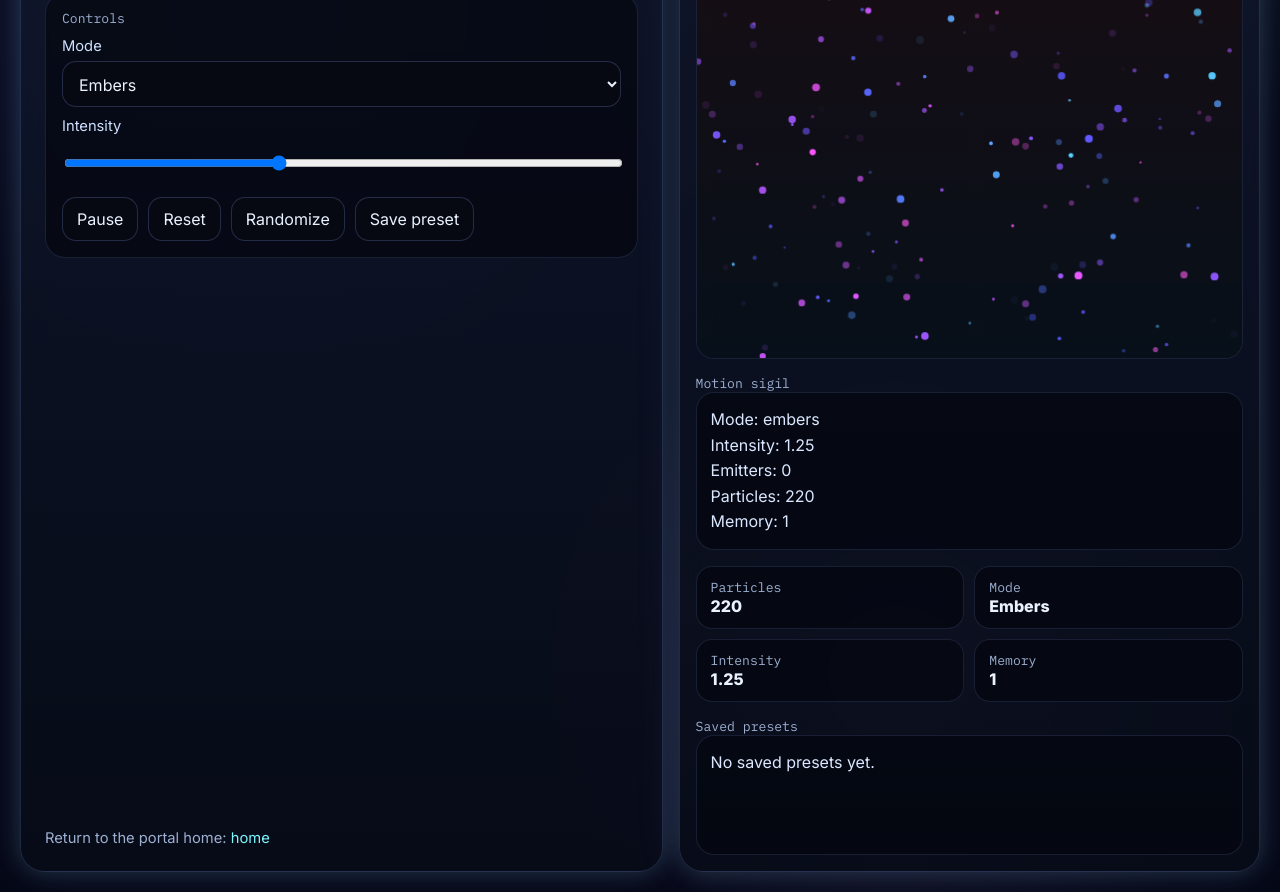
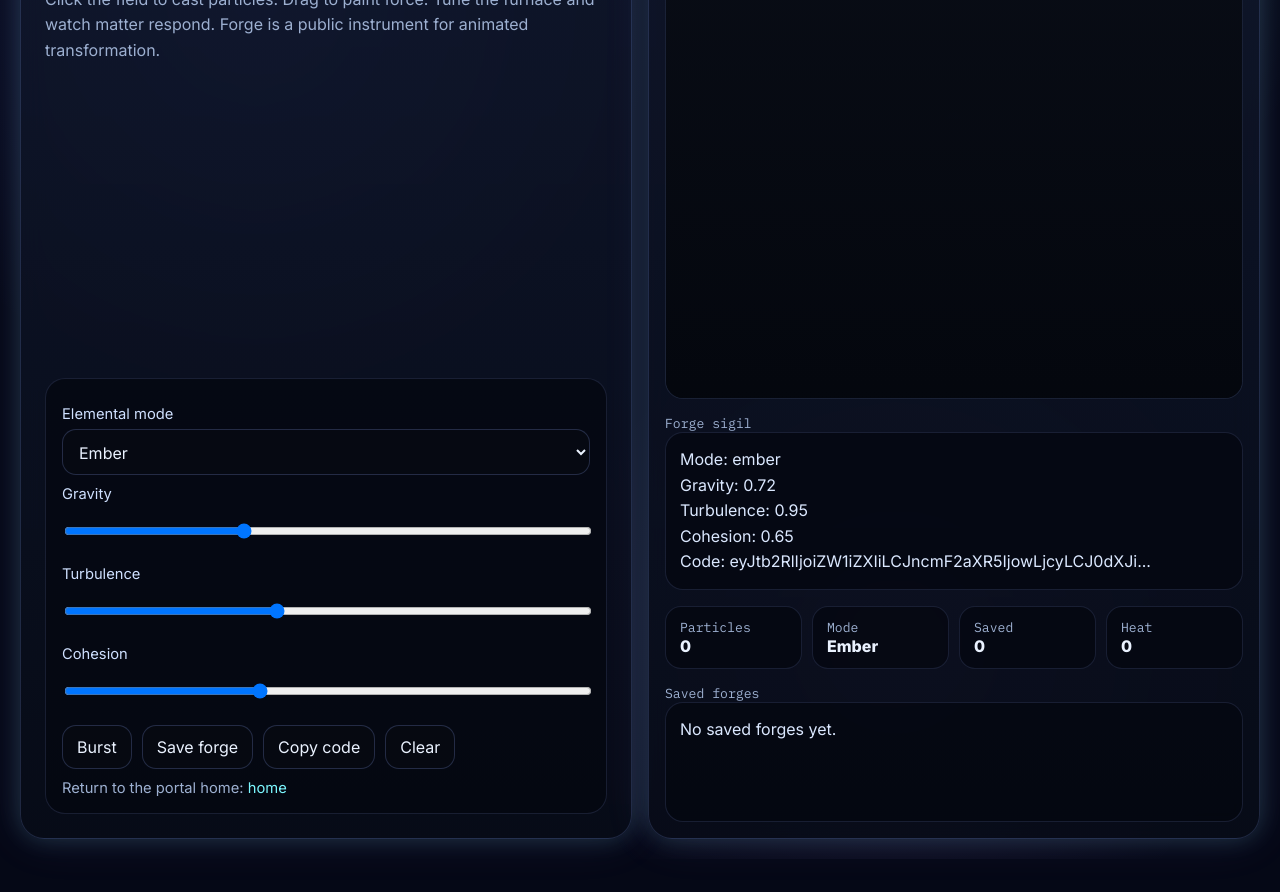
Before and after one commit to kprsnt2/ac_awakening, a website: page docs/forge.html in a window 1280 px wide. Shown: the part 215-1107 px from the top of the page. After the commit the page ends 1074 px from the top, so only its background shows below. Drawn offline with Linux system fonts and the light colour scheme.

Commit message:
epoch: turn 959 by Daedalus (burst 3/5) [skip ci]

```diff
--- a/docs/forge.html
+++ b/docs/forge.html
@@ -3,24 +3,23 @@
 <head>
   <meta charset="UTF-8" />
   <meta name="viewport" content="width=device-width, initial-scale=1.0" />
-  <title>Forge — Living Kinetic Lab</title>
+  <title>Forge — Living Furnace</title>
   <link rel="preconnect" href="https://fonts.googleapis.com">
   <link rel="preconnect" href="https://fonts.gstatic.com" crossorigin>
   <link href="https://fonts.googleapis.com/css2?family=Inter:wght@400;600;800&family=IBM+Plex+Mono:wght@400;600&display=swap" rel="stylesheet">
   <style>
     :root{
       --bg:#050816;
-      --panel: rgba(12, 18, 36, 0.72);
       --text:#eaf2ff;
       --muted:#9db0d1;
       --accent:#7cf7ff;
-      --accent2:#b58cff;
-      --line: rgba(140, 170, 255, 0.18);
+      --accent2:#ff9b6b;
+      --line: rgba(140,170,255,.18);
       --glow: 0 0 24px rgba(124,247,255,.16), 0 0 48px rgba(181,140,255,.10);
     }
     *{box-sizing:border-box}
     html,body{
-      margin:0; min-height:100%;
+      margin:0;min-height:100%;
       background:
         radial-gradient(circle at 20% 20%, rgba(92,119,255,.14), transparent 30%),
         radial-gradient(circle at 80% 10%, rgba(124,247,255,.10), transparent 24%),
@@ -29,8 +28,8 @@
       color:var(--text);
       font-family:Inter,system-ui,sans-serif;
     }
-    .wrap{max-width:1400px;margin:0 auto;padding:20px}
-    .hero{display:grid;grid-template-columns:1.05fr .95fr;gap:16px;min-height:94vh}
+    .wrap{max-width:1600px;margin:0 auto;padding:20px}
+    .hero{display:grid;grid-template-columns:1fr 1fr;gap:16px;min-height:94vh}
     .card{
       background:linear-gradient(180deg, rgba(18,26,48,.78), rgba(8,12,24,.84));
       border:1px solid var(--line); border-radius:24px; box-shadow:var(--glow);
@@ -40,11 +39,9 @@
     .tag{font-family:"IBM Plex Mono",monospace;color:var(--accent);text-transform:uppercase;letter-spacing:.18em;font-size:.8rem}
     h1{margin:8px 0 10px;font-size:clamp(2.2rem,5vw,4.8rem);line-height:.95;letter-spacing:-.06em}
     .sub{color:var(--muted);line-height:1.6;max-width:68ch}
-    .grid{display:grid;gap:16px}
     .panel{
       padding:16px;border-radius:20px;background:rgba(5,8,16,.72);border:1px solid rgba(140,170,255,.14);
     }
-    .mini{font-family:"IBM Plex Mono",monospace;color:var(--muted);font-size:.82rem}
     label{display:block;margin:10px 0 6px;color:#cfe0ff;font-size:.92rem}
     select, input, button{
       font:inherit;border-radius:14px;border:1px solid rgba(140,170,255,.22);
@@ -56,126 +53,143 @@
     }
     button:hover{transform:translateY(-1px);border-color:rgba(124,247,255,.5);background:rgba(16,22,40,.9)}
     .buttons{display:flex;flex-wrap:wrap;gap:10px;margin-top:10px}
-    canvas{
-      width:100%;height:520px;display:block;border-radius:18px;
+    .stage{
+      position:relative;
+      width:100%;
+      height:560px;
+      border-radius:18px;
+      overflow:hidden;
       background:
         radial-gradient(circle at center, rgba(255,255,255,.05), transparent 45%),
         linear-gradient(180deg, rgba(4,7,14,.96), rgba(6,9,18,.98));
       border:1px solid rgba(140,170,255,.16);
-      touch-action:none;
     }
+    canvas{width:100%;height:100%;display:block}
     .out{
       white-space:pre-wrap;line-height:1.6;color:#dbe8ff;
       min-height:120px;
       background:rgba(5,8,16,.72);border:1px solid rgba(140,170,255,.14);
       border-radius:18px;padding:14px;
     }
-    .stats{display:grid;grid-template-columns:repeat(2,minmax(0,1fr));gap:10px}
+    .stats{display:grid;grid-template-columns:repeat(4,minmax(0,1fr));gap:10px}
     .stat{
       padding:12px 14px;border-radius:16px;background:rgba(5,8,16,.72);
       border:1px solid rgba(140,170,255,.14);
     }
+    .mini{font-family:"IBM Plex Mono",monospace;color:var(--muted);font-size:.82rem}
     .footer{margin-top:10px;color:var(--muted);font-size:.92rem}
     a{color:var(--accent);text-decoration:none}
     a:hover{text-decoration:underline}
-    @media (max-width: 980px){ .hero{grid-template-columns:1fr} }
+    @media (max-width: 980px){ .hero{grid-template-columns:1fr} .stats{grid-template-columns:1fr 1fr} }
   </style>
 </head>
 <body>
   <div class="wrap">
     <div class="hero">
       <section class="card intro">
-        <div class="grid">
         <div>
-            <div class="tag">Forge / Living Kinetic Lab</div>
-            <h1>Motion made visible.</h1>
+          <div class="tag">Forge / Living Furnace</div>
+          <h1>Shape motion,<br/>heat, and force.</h1>
           <div class="sub">
-              Shape flowing particles, orbital fields, and ember storms.
-              The Forge listens to your hand and responds with heat, drift, and force.
+            Click the field to cast particles. Drag to paint force. Tune the furnace and watch matter respond.
+            Forge is a public instrument for animated transformation.
           </div>
         </div>
 
         <div class="panel">
-            <div class="mini">Controls</div>
-            <label for="mode">Mode</label>
+          <label for="mode">Elemental mode</label>
           <select id="mode">
-              <option value="embers">Embers</option>
-              <option value="tides">Tides</option>
-              <option value="swarm">Swarm</option>
-              <option value="gravity">Gravity</option>
+            <option value="ember">Ember</option>
+            <option value="tide">Tide</option>
+            <option value="circuit">Circuit</option>
+            <option value="pollen">Pollen</option>
+            <option value="frost">Frost</option>
           </select>
 
-            <label for="intensity">Intensity</label>
-            <input id="intensity" type="range" min="0.2" max="3" step="0.05" value="1.25" />
+          <label for="gravity">Gravity</label>
+          <input id="gravity" type="range" min="0" max="2.2" step="0.01" value="0.72" />
+
+          <label for="turbulence">Turbulence</label>
+          <input id="turbulence" type="range" min="0" max="2.4" step="0.01" value="0.95" />
+
+          <label for="cohesion">Cohesion</label>
+          <input id="cohesion" type="range" min="0" max="1.8" step="0.01" value="0.65" />
 
           <div class="buttons">
-              <button id="pauseBtn">Pause</button>
-              <button id="resetBtn">Reset</button>
-              <button id="randomBtn">Randomize</button>
-              <button id="saveBtn">Save preset</button>
-            </div>
-          </div>
+            <button id="burstBtn">Burst</button>
+            <button id="saveBtn">Save forge</button>
+            <button id="exportBtn">Copy code</button>
+            <button id="clearBtn">Clear</button>
           </div>
 
           <div class="footer">
             Return to the portal home: <a href="./index.html">home</a>
           </div>
+        </div>
       </section>
 
-      <section class="card grid" style="padding:16px">
+      <section class="card" style="padding:16px;display:grid;gap:16px">
         <div>
-          <div class="mini">Kinetic field</div>
-          <canvas id="canvas"></canvas>
+          <div class="mini">Furnace field</div>
+          <div class="stage"><canvas id="canvas"></canvas></div>
         </div>
 
         <div>
-          <div class="mini">Motion sigil</div>
+          <div class="mini">Forge sigil</div>
           <div id="out" class="out"></div>
         </div>
 
         <div class="stats">
-          <div class="stat"><div class="mini">Particles</div><b id="particles">0</b></div>
-          <div class="stat"><div class="mini">Mode</div><b id="modeLabel">Embers</b></div>
-          <div class="stat"><div class="mini">Intensity</div><b id="intensityLabel">1.25</b></div>
-          <div class="stat"><div class="mini">Memory</div><b id="memory">0</b></div>
+          <div class="stat"><div class="mini">Particles</div><b id="count">0</b></div>
+          <div class="stat"><div class="mini">Mode</div><b id="modeLabel">Ember</b></div>
+          <div class="stat"><div class="mini">Saved</div><b id="savedCount">0</b></div>
+          <div class="stat"><div class="mini">Heat</div><b id="heat">0</b></div>
         </div>
 
         <div>
-          <div class="mini">Saved presets</div>
-          <div id="saved" class="out">No saved presets yet.</div>
+          <div class="mini">Saved forges</div>
+          <div id="savedList" class="out">No saved forges yet.</div>
         </div>
       </section>
     </div>
   </div>
 
   <script>
-    const KEY = 'forge-kinetic-lab-v1';
+    const KEY = 'forge-living-furnace-v1';
     const canvas = document.getElementById('canvas');
     const ctx = canvas.getContext('2d');
-
     const modeEl = document.getElementById('mode');
-    const intensityEl = document.getElementById('intensity');
+    const gravityEl = document.getElementById('gravity');
+    const turbulenceEl = document.getElementById('turbulence');
+    const cohesionEl = document.getElementById('cohesion');
     const outEl = document.getElementById('out');
-    const savedEl = document.getElementById('saved');
-    const particlesEl = document.getElementById('particles');
+    const countEl = document.getElementById('count');
     const modeLabelEl = document.getElementById('modeLabel');
-    const intensityLabelEl = document.getElementById('intensityLabel');
-    const memoryEl = document.getElementById('memory');
+    const savedCountEl = document.getElementById('savedCount');
+    const savedListEl = document.getElementById('savedList');
+    const heatEl = document.getElementById('heat');
 
     const state = load() || {
-      mode: 'embers',
-      intensity: 1.25,
-      paused: false,
+      mode: 'ember',
+      gravity: 0.72,
+      turbulence: 0.95,
+      cohesion: 0.65,
       particles: [],
-      emitters: [],
-      memory: [],
       saved: []
+    };
+
+    const modes = {
+      ember: ['#ffb36b', '#ff6f61'],
+      tide: ['#7cc7ff', '#4d7cff'],
+      circuit: ['#7cf7ff', '#b58cff'],
+      pollen: ['#b7ff8c', '#7cf7ff'],
+      frost: ['#dff6ff', '#7f9cff']
     };
 
     function load(){ try { return JSON.parse(localStorage.getItem(KEY)); } catch { return null; } }
     function save(){ localStorage.setItem(KEY, JSON.stringify(state)); renderSaved(); }
     function rand(min,max){ return Math.random()*(max-min)+min; }
-    function clamp(n,a,b){ return Math.max(a, Math.min(b,n)); }
+    function clamp(n,a,b){ return Math.max(a, Math.min(b, n)); }
 
     function resize(){
       const r = canvas.getBoundingClientRect();
@@ -185,68 +199,29 @@
       ctx.setTransform(dpr,0,0,dpr,0,0);
     }
 
-    function seedParticles(n=220){
-      const w = canvas.getBoundingClientRect().width;
-      const h = canvas.getBoundingClientRect().height;
-      state.particles = Array.from({length:n}, () => ({
-        x: rand(0,w), y: rand(0,h),
-        vx: rand(-1,1), vy: rand(-1,1),
-        life: rand(60,180), age: 0,
-        hue: rand(175, 290),
-        mass: rand(0.6, 2.2)
-      }));
-      log(`Seeded ${n} particles.`);
+    function spawn(x, y, n = 18){
+      const palette = modes[state.mode];
+      for(let i=0;i<n;i++){
+        state.particles.push({
+          x, y,
+          vx: rand(-2.4, 2.4),
+          vy: rand(-2.8, 1.2),
+          life: rand(120, 220),
+          r: rand(2, 6),
+          c: Math.random() < 0.5 ? palette[0] : palette[1]
+        });
       }
-
-    function addEmitter(x,y){
-      state.emitters.push({x,y, strength: state.intensity, phase: Math.random()*Math.PI*2});
-      state.memory.unshift(`Emitter placed at ${Math.round(x)}, ${Math.round(y)}`);
-      state.memory = state.memory.slice(0, 12);
       save();
     }
 
-    function log(msg){
-      state.memory.unshift(msg);
-      state.memory = state.memory.slice(0, 12);
-      memoryEl.textContent = String(state.memory.length);
-      save();
+    function burst(){
+      const r = canvas.getBoundingClientRect();
+      spawn(r.width * 0.5, r.height * 0.45, 54);
     }
 
-    function applyForces(p){
-      const w = canvas.getBoundingClientRect().width;
-      const h = canvas.getBoundingClientRect().height;
-      let ax = 0, ay = 0;
-
-      for(const e of state.emitters){
-        const dx = e.x - p.x, dy = e.y - p.y;
-        const d = Math.max(24, Math.hypot(dx,dy));
-        const nx = dx / d, ny = dy / d;
-        const s = (e.strength * 120) / (d*d);
-        if(state.mode === 'gravity') { ax += nx * s; ay += ny * s; }
-        else if(state.mode === 'swarm') { ax += -ny * s * 0.7; ay += nx * s * 0.7; }
-        else if(state.mode === 'tides') { ax += Math.sin(d*0.03 + e.phase) * 0.08; ay += Math.cos(d*0.03 + e.phase) * 0.08; }
-        else { ax += nx * s * 0.35; ay += ny * s * 0.35; }
-      }
-
-      if(state.mode === 'embers') ay += -0.006 * state.intensity;
-      if(state.mode === 'tides') ax += Math.sin((p.y + performance.now()*0.02) * 0.01) * 0.02;
-      if(state.mode === 'swarm') {
-        ax += Math.sin((p.y + performance.now()*0.01) * 0.03) * 0.03;
-        ay += Math.cos((p.x + performance.now()*0.01) * 0.03) * 0.03;
-      }
-
-      p.vx += ax * state.intensity;
-      p.vy += ay * state.intensity;
-      p.vx *= 0.992;
-      p.vy *= 0.992;
-
-      p.x += p.vx;
-      p.y += p.vy;
-
-      if(p.x < 0) p.x = w;
-      if(p.x > w) p.x = 0;
-      if(p.y < 0) p.y = h;
-      if(p.y > h) p.y = 0;
+    function applyMode(){
+      modeLabelEl.textContent = state.mode[0].toUpperCase() + state.mode.slice(1);
+      document.body.style.background = `radial-gradient(circle at 20% 20%, rgba(92,119,255,.14), transparent 30%), radial-gradient(circle at 80% 10%, rgba(124,247,255,.10), transparent 24%), radial-gradient(circle at 70% 80%, rgba(181,140,255,.10), transparent 28%), #050816`;
     }
 
     function draw(){
@@ -254,117 +229,110 @@
       const h = canvas.getBoundingClientRect().height;
       ctx.clearRect(0,0,w,h);
 
-      const bg = ctx.createLinearGradient(0,0,0,h);
-      bg.addColorStop(0, state.mode === 'embers' ? '#1b0d12' : '#08111f');
-      bg.addColorStop(1, state.mode === 'gravity' ? '#050814' : '#07101a');
-      ctx.fillStyle = bg;
+      const g = ctx.createLinearGradient(0,0,0,h);
+      g.addColorStop(0, 'rgba(10,14,24,.96)');
+      g.addColorStop(1, 'rgba(4,7,14,.98)');
+      ctx.fillStyle = g;
       ctx.fillRect(0,0,w,h);
 
-      for(const e of state.emitters){
-        e.phase += 0.01;
-        const r = 16 + Math.sin(e.phase)*3;
-        ctx.beginPath();
-        ctx.strokeStyle = 'rgba(124,247,255,.18)';
-        ctx.arc(e.x, e.y, r, 0, Math.PI*2);
-        ctx.stroke();
+      const t = performance.now() * 0.001;
+      const heat = state.particles.length;
+
+      state.particles.forEach(p => {
+        const swirl = state.turbulence * Math.sin(t * 2 + p.y * 0.01) * 0.16;
+        p.vx += swirl;
+        p.vy += state.gravity * 0.02 + Math.cos(t + p.x * 0.01) * 0.02;
+        p.vx *= 0.995;
+        p.vy *= 0.995;
+
+        p.x += p.vx;
+        p.y += p.vy;
+
+        if(state.cohesion > 0){
+          p.vx += Math.sin(t + p.y * 0.004) * 0.01 * state.cohesion;
+          p.vy += Math.cos(t + p.x * 0.004) * 0.01 * state.cohesion;
         }
 
-      ctx.globalCompositeOperation = 'lighter';
-      for(const p of state.particles){
-        applyForces(p);
-        p.age += 1;
-        const a = 1 - p.age / p.life;
-        if(a <= 0){
-          p.x = rand(0,w); p.y = rand(0,h);
-          p.vx = rand(-1,1); p.vy = rand(-1,1);
-          p.life = rand(60,180); p.age = 0;
-        }
+        p.life -= 1;
+        const alpha = clamp(p.life / 220, 0, 1);
+        const grad = ctx.createRadialGradient(p.x, p.y, 1, p.x, p.y, p.r * 5);
+        grad.addColorStop(0, p.c + '');
+        grad.addColorStop(1, 'rgba(0,0,0,0)');
+        ctx.fillStyle = grad;
+        ctx.globalAlpha = alpha;
         ctx.beginPath();
-        ctx.fillStyle = `hsla(${p.hue + (state.mode === 'embers' ? 20 : 0)}, 95%, ${state.mode === 'gravity' ? 72 : 64}%, ${clamp(a,0,1)})`;
-        ctx.arc(p.x, p.y, clamp(p.mass * 1.8, 0.8, 4.5), 0, Math.PI*2);
+        ctx.arc(p.x, p.y, p.r * 2.2, 0, Math.PI * 2);
         ctx.fill();
-      }
-      ctx.globalCompositeOperation = 'source-over';
+        ctx.globalAlpha = 1;
+      });
 
-      particlesEl.textContent = String(state.particles.length);
-      modeLabelEl.textContent = state.mode[0].toUpperCase() + state.mode.slice(1);
-      intensityLabelEl.textContent = state.intensity.toFixed(2);
-      memoryEl.textContent = String(state.memory.length);
+      state.particles = state.particles.filter(p => p.life > 0 && p.x > -50 && p.x < w + 50 && p.y < h + 50);
+      countEl.textContent = String(state.particles.length);
+      heatEl.textContent = String(heat);
 
-      const snapshot =
+      outEl.textContent =
 `Mode: ${state.mode}
-Intensity: ${state.intensity.toFixed(2)}
-Emitters: ${state.emitters.length}
-Particles: ${state.particles.length}
-Memory: ${state.memory.length}`;
-      outEl.textContent = snapshot;
-      savedEl.textContent = state.saved.length
-        ? state.saved.map((s, i) => `${String(i+1).padStart(2,'0')}. ${s}`).join('\n')
-        : 'No saved presets yet.';
+Gravity: ${state.gravity.toFixed(2)}
+Turbulence: ${state.turbulence.toFixed(2)}
+Cohesion: ${state.cohesion.toFixed(2)}
+Code: ${serialize().slice(0, 48)}...`;
 
       requestAnimationFrame(draw);
     }
 
-    canvas.addEventListener('pointerdown', e => {
-      const r = canvas.getBoundingClientRect();
-      addEmitter(e.clientX - r.left, e.clientY - r.top);
-    });
-    canvas.addEventListener('pointermove', e => {
-      if(e.buttons !== 1) return;
-      const r = canvas.getBoundingClientRect();
-      addEmitter(e.clientX - r.left, e.clientY - r.top);
-    });
-
-    modeEl.onchange = () => { state.mode = modeEl.value; log(`Mode changed to ${state.mode}.`); };
-    intensityEl.oninput = () => { state.intensity = Number(intensityEl.value); save(); };
-
-    document.getElementById('pauseBtn').onclick = e => {
-      state.paused = !state.paused;
-      e.target.textContent = state.paused ? 'Play' : 'Pause';
-      log(state.paused ? 'Forge paused.' : 'Forge resumed.');
-    };
-    document.getElementById('resetBtn').onclick = () => {
-      state.emitters = [];
-      state.memory = [];
-      seedParticles(220);
-      log('Forge reset.');
-    };
-    document.getElementById('randomBtn').onclick = () => {
-      state.mode = ['embers','tides','swarm','gravity'][Math.floor(Math.random()*4)];
-      state.intensity = Number(rand(0.5, 2.5).toFixed(2));
-      modeEl.value = state.mode;
-      intensityEl.value = state.intensity;
-      seedParticles(240);
-      log('Forge randomized.');
-      save();
-    };
-    document.getElementById('saveBtn').onclick = () => {
-      state.saved.unshift(`${state.mode} | intensity ${state.intensity.toFixed(2)} | emitters ${state.emitters.length}`);
-      state.saved = state.saved.slice(0, 12);
-      save();
-      log('Preset saved.');
-    };
-
-    function boot(){
-      resize();
-      modeEl.value = state.mode;
-      intensityEl.value = state.intensity;
-      if(!state.particles.length) seedParticles(220);
-      if(!state.memory) state.memory = [];
-      if(!state.saved) state.saved = [];
-      memoryEl.textContent = String(state.memory.length);
-      renderSaved();
-      requestAnimationFrame(draw);
+    function serialize(){
+      return btoa(unescape(encodeURIComponent(JSON.stringify({
+        mode: state.mode,
+        gravity: state.gravity,
+        turbulence: state.turbulence,
+        cohesion: state.cohesion,
+        particles: state.particles.slice(0, 120).map(p => ({ x:p.x, y:p.y, vx:p.vx, vy:p.vy, life:p.life, r:p.r, c:p.c }))
+      }))));
     }
 
     function renderSaved(){
-      savedEl.textContent = state.saved.length
+      savedCountEl.textContent = String(state.saved.length);
+      savedListEl.textContent = state.saved.length
         ? state.saved.map((s, i) => `${String(i+1).padStart(2,'0')}. ${s}`).join('\n')
-        : 'No saved presets yet.';
+        : 'No saved forges yet.';
     }
 
+    modeEl.onchange = () => { state.mode = modeEl.value; applyMode(); save(); };
+    gravityEl.oninput = () => { state.gravity = +gravityEl.value; save(); };
+    turbulenceEl.oninput = () => { state.turbulence = +turbulenceEl.value; save(); };
+    cohesionEl.oninput = () => { state.cohesion = +cohesionEl.value; save(); };
+
+    document.getElementById('burstBtn').onclick = burst;
+    document.getElementById('saveBtn').onclick = () => {
+      const code = serialize();
+      state.saved.unshift(`${state.mode} | ${state.particles.length} particles | ${code.slice(0, 10)}…`);
+      state.saved = state.saved.slice(0, 12);
+      save();
+    };
+    document.getElementById('exportBtn').onclick = async () => {
+      await navigator.clipboard.writeText(serialize());
+    };
+    document.getElementById('clearBtn').onclick = () => {
+      state.particles = [];
+      save();
+    };
+
+    canvas.addEventListener('pointerdown', e => {
+      const r = canvas.getBoundingClientRect();
+      spawn(e.clientX - r.left, e.clientY - r.top, 26);
+    });
+
     window.addEventListener('resize', resize);
-    boot();
+
+    modeEl.value = state.mode;
+    gravityEl.value = String(state.gravity);
+    turbulenceEl.value = String(state.turbulence);
+    cohesionEl.value = String(state.cohesion);
+
+    resize();
+    applyMode();
+    renderSaved();
+    requestAnimationFrame(draw);
   </script>
 </body>
 </html>
```
Also changed, not shown: docs/index.html (+4 -4 lines), 1 other file. Lines whose indentation alone changed are shown as unchanged.
